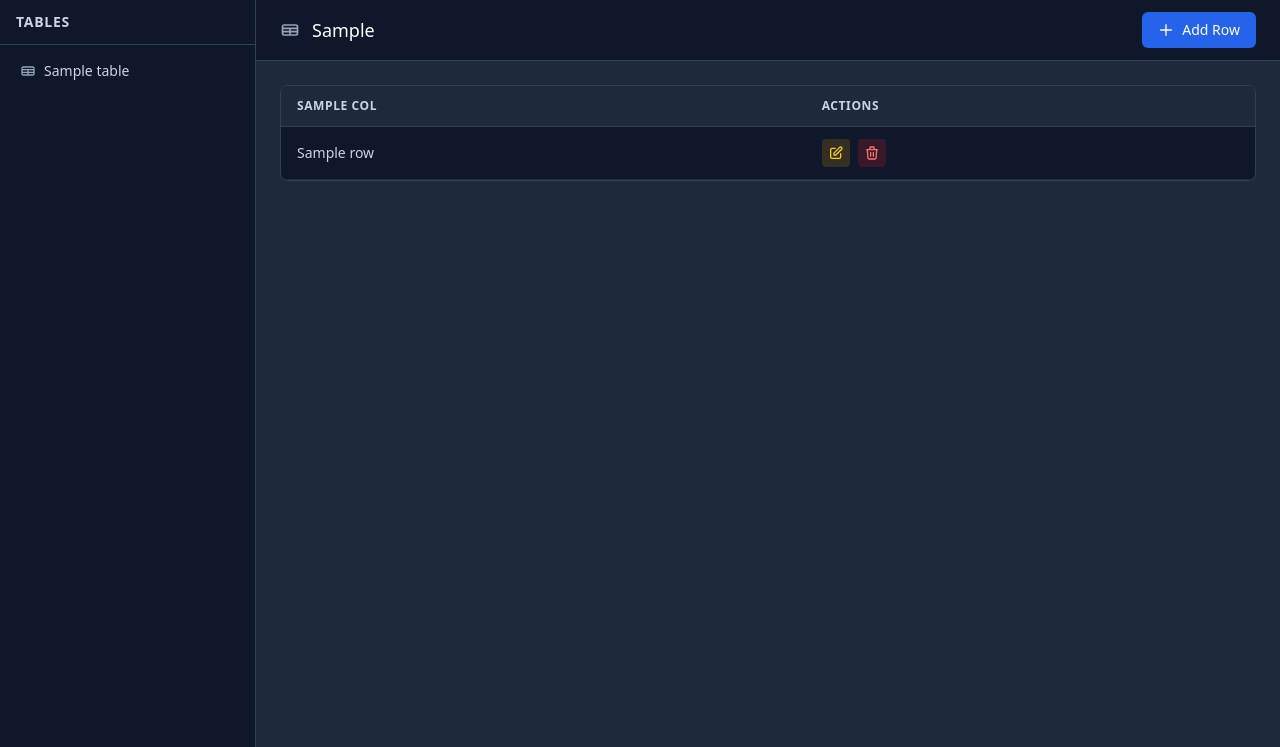
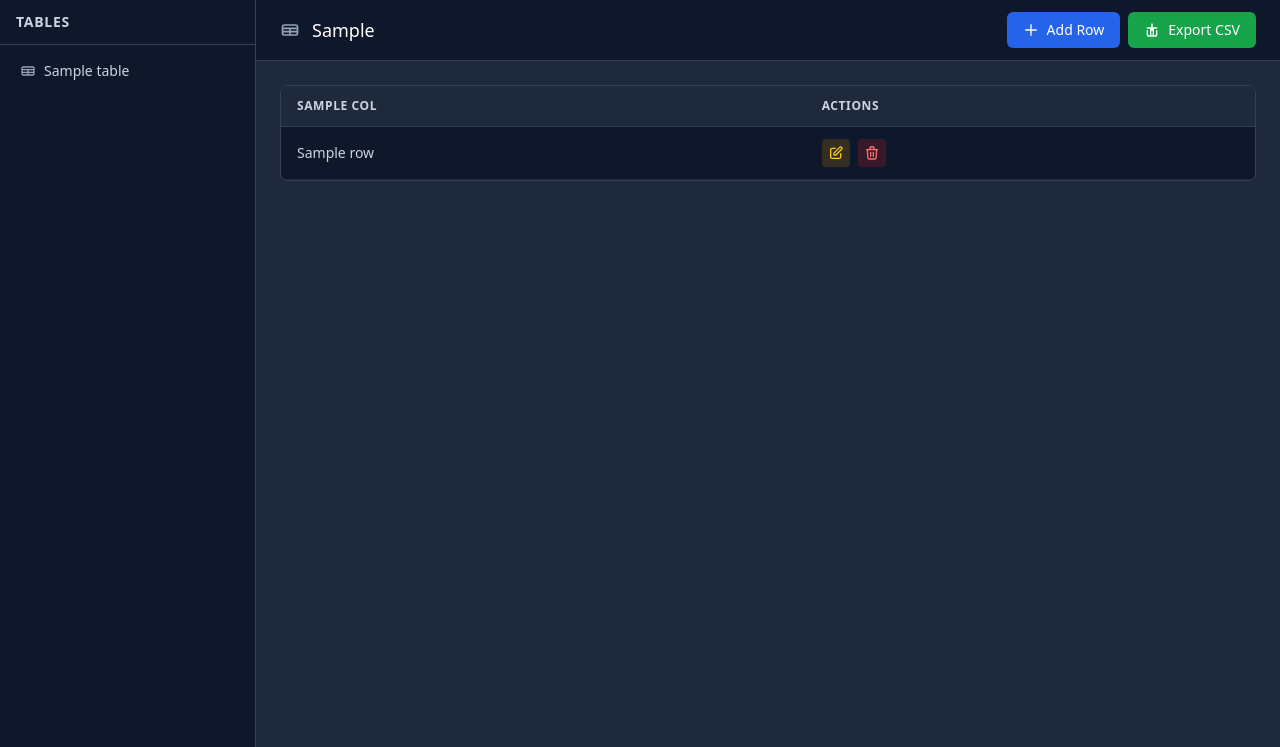
Before and after one commit to Tsouxd/db-monitor, a Flask app: template templates/dashboard.html in a window 1280 px wide. Shown: the part 53-800 px from the top of the page. Run offline with Flask 3, Linux system fonts and the light colour scheme; the template is opened without the code that fills it: most values are stand-ins (such as "Sample title", 1, 10 or a date in 2020); some libraries are stand-ins or nearby versions.

Commit message:
maj 12 déc

```diff
--- a/app.py
+++ b/app.py
@@ -1,8 +1,9 @@
-from flask import Flask, render_template, request, redirect, url_for, flash
+from flask import Flask, render_template, request, redirect, url_for, flash, Response
 import psycopg2
 import os
 from dotenv import load_dotenv
 from datetime import datetime
+import csv
 
 load_dotenv()
 app = Flask(__name__)
@@ -149,6 +150,40 @@ def db_dashboard(db_key):
     except Exception as e:
         return f"Erreur SQL: {e}"
 
+@app.route("/db/<db_key>/table/<table>/export_csv")
+def export_csv(db_key, table):
+    conn, err = get_conn(db_key)
+    if err:
+        flash(f"Erreur connexion: {err}", "error")
+        return redirect(url_for("db_dashboard", db_key=db_key, table=table))
+
+    try:
+        cur = conn.cursor()
+        cur.execute(f'SELECT * FROM "{table}"')
+        rows = cur.fetchall()
+        columns = [desc[0] for desc in cur.description]
+        conn.close()
+
+        def generate():
+            output = csv.StringIO()
+            writer = csv.writer(output)
+            writer.writerow(columns)
+            yield output.getvalue()
+            output.seek(0)
+            output.truncate(0)
+            for row in rows:
+                writer.writerow(row)
+                yield output.getvalue()
+                output.seek(0)
+                output.truncate(0)
+
+        filename = f"{table}_{datetime.now().strftime('%Y%m%d_%H%M%S')}.csv"
+        return Response(generate(), mimetype="text/csv",
+                        headers={"Content-Disposition": f"attachment; filename={filename}"})
+    except Exception as e:
+        flash(f"❌ Erreur export CSV: {e}", "error")
+        return redirect(url_for("db_dashboard", db_key=db_key, table=table))
+
 # ---------------- HOME ----------------
 @app.route("/")
 def home():
--- a/templates/dashboard.html
+++ b/templates/dashboard.html
@@ -62,12 +62,23 @@
                     </svg>
                     <h2 class="text-lg font-medium text-white">{{ selected_table }}</h2>
                 </div>
+                <div class="flex gap-2">
+                    <!-- Add Row -->
                     <button onclick="toggleForm()" class="flex items-center gap-2 bg-blue-600 hover:bg-blue-700 text-white px-4 py-2 rounded-md text-sm font-medium transition-colors">
                         <svg class="w-4 h-4" fill="none" stroke="currentColor" viewBox="0 0 24 24">
                             <path stroke-linecap="round" stroke-linejoin="round" stroke-width="2" d="M12 4v16m8-8H4"></path>
                         </svg>
                         Add Row
                     </button>
+
+                    <!-- Export CSV -->
+                    <a href="/db/{{ db_key }}/table/{{ selected_table }}/export_csv" class="flex items-center gap-2 bg-green-600 hover:bg-green-700 text-white px-4 py-2 rounded-md text-sm font-medium transition-colors">
+                        <svg class="w-4 h-4" fill="none" stroke="currentColor" viewBox="0 0 24 24">
+                            <path stroke-linecap="round" stroke-linejoin="round" stroke-width="2" d="M19 13v6a2 2 0 01-2 2H7a2 2 0 01-2-2v-6m5-4v10m4-10v10M12 3v10m-7-4h14"></path>
+                        </svg>
+                        Export CSV
+                    </a>
+                </div>
             </div>
         </div>
 
```
Lines whose indentation alone changed are shown as unchanged.
